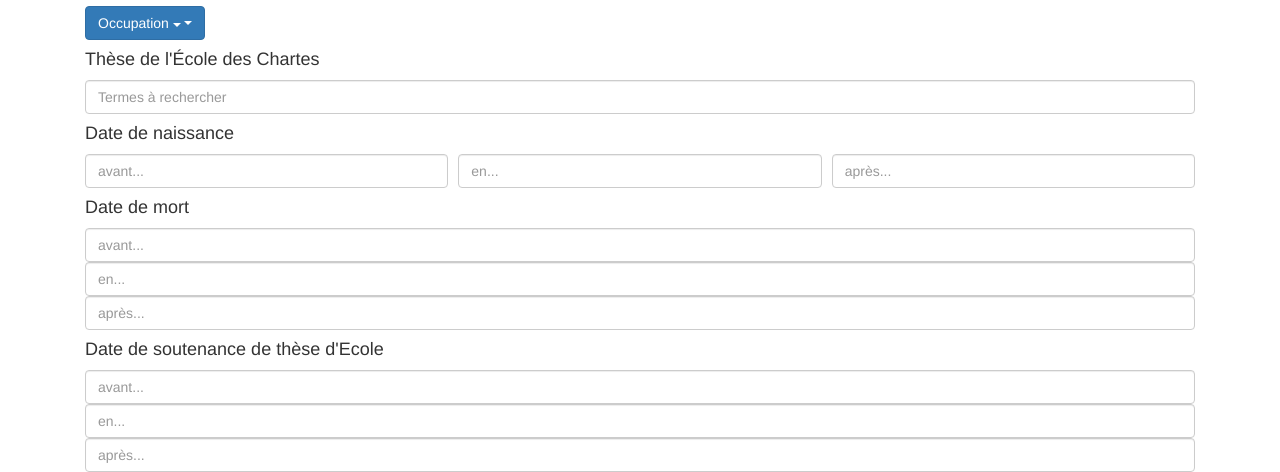
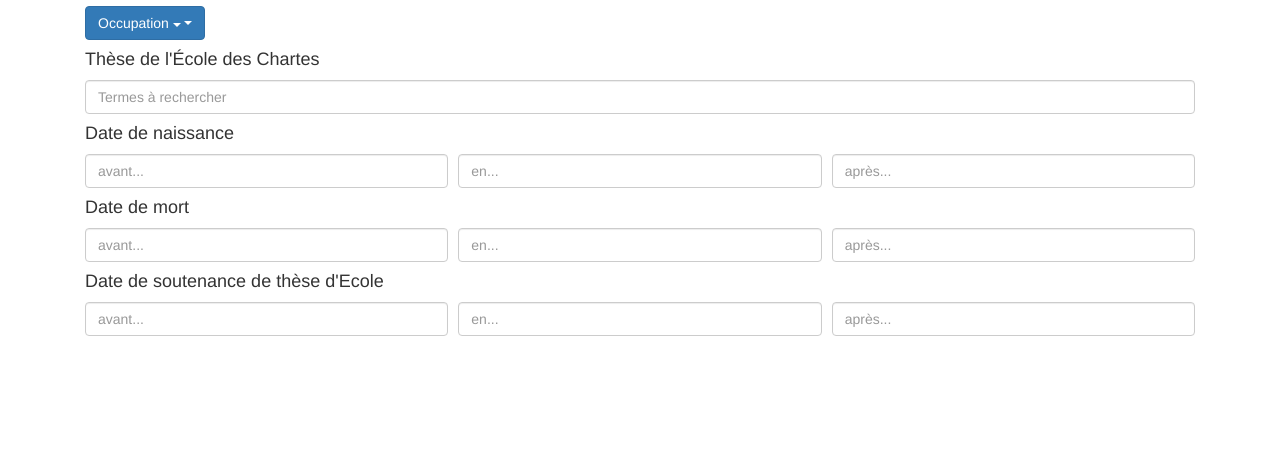
Before and after one commit to Chartes-TNAH/prosopochartes, a Flask app: page /recherche in a window 1280 px wide. Shown: the part 637-1109 px from the top of the page. After the commit the page ends 973 px from the top, so only its background shows below. Run offline with Flask 2, Linux system fonts and the light colour scheme; some libraries are stand-ins or nearby versions.

Commit message:
Refonte des casesdates du foormulaire de recherche

```diff
--- a/prosopapp/app/templates/pages/recherche.html
+++ b/prosopapp/app/templates/pages/recherche.html
@@ -148,14 +148,14 @@
 
    <h4>Date de mort</h4>
 
-  <div>
-    <div>
+  <div class="form-row">
+    <div class="col">
       <input type="text" class="form-control" placeholder="avant...">
     </div>
-        <div>
+        <div class="col">
       <input type="text" class="form-control" placeholder="en...">
     </div>
-    <div>
+    <div class="col">
       <input type="text" class="form-control" placeholder="après...">
     </div>
   </div>
@@ -165,22 +165,20 @@
 
    <h4>Date de soutenance de thèse d'Ecole</h4>
 
-  <div>
+  <div class="form-row">
+    <div class="col">
       <input type="text" class="form-control" placeholder="avant...">
     </div>
-
-        <div>
+        <div class="col">
       <input type="text" class="form-control" placeholder="en...">
     </div>
-
-    <div>
+    <div class="col">
       <input type="text" class="form-control" placeholder="après...">
     </div>
-
   </div>
+</div>
 
 </div>
-
 
 
 </body>
```
